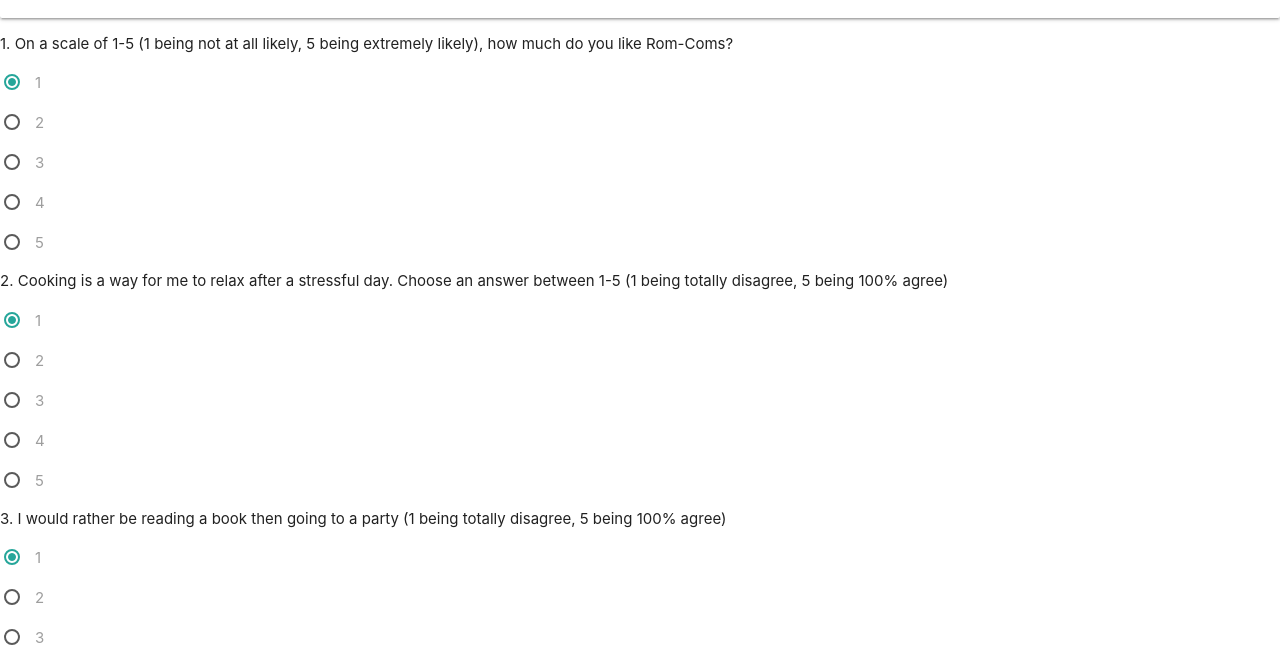
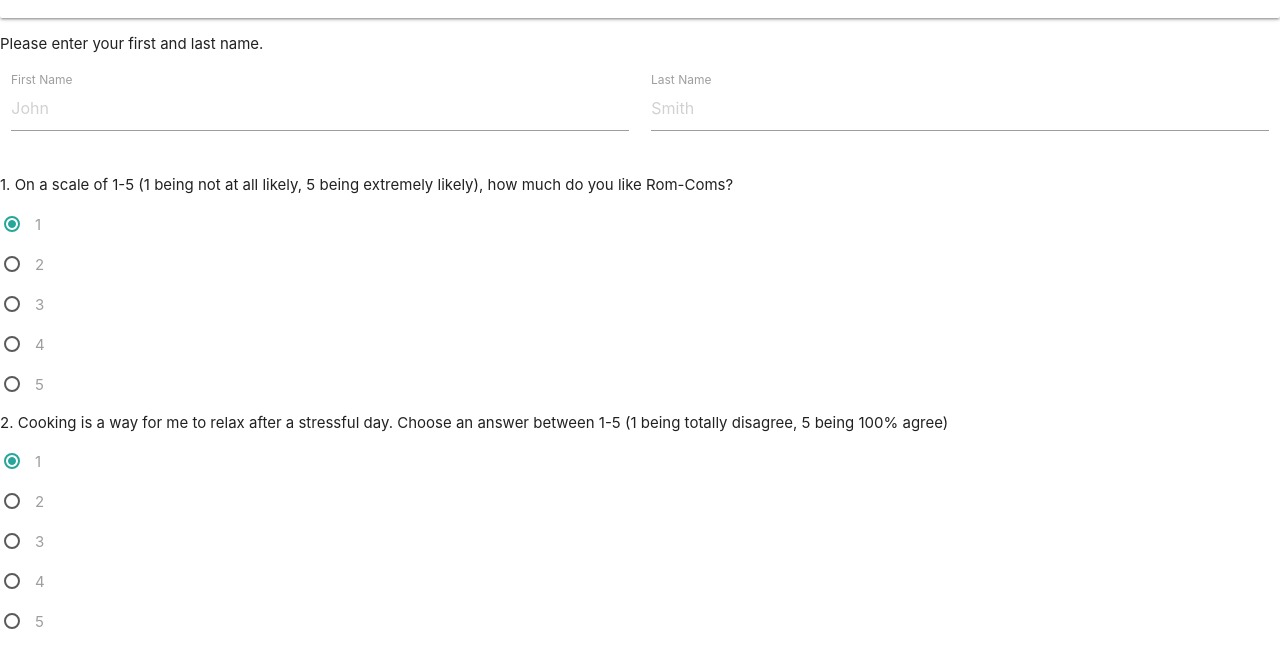
Before and after one commit to claudiafalk0/friendFinder, a website: page public/survey.html in a window 1280 px wide. Shown: the part 128-774 px from the top of the page. Drawn offline with nearby package versions, Linux system fonts and the light colour scheme.

Commit message:
added name tags

```diff
--- a/public/survey.html
+++ b/public/survey.html
@@ -15,6 +15,21 @@
         <div id = 'heading' class="card-panel" >
                 <span id = 'header' class="#ba68c8 purple lighten-2">FriendFinder</span>
             </div>
+            <div class="row">
+                <p> Please enter your first and last name.</p>
+                    <form class="col s12">
+                      <div class="row">
+                        <div class="input-field col s6">
+                          <input placeholder="John" id="first_name" type="text" class="validate">
+                          <label for="first_name">First Name</label>
+                        </div>
+                        <div class="input-field col s6">
+                          <input placeholder = 'Smith' id="last_name" type="text" class="validate">
+                          <label for="last_name">Last Name</label>
+                        </div>
+                      </div>
+                      <div class="row">
+
     <form id= 'question1' action="#">
     <p>1. On a scale of 1-5 (1 being not at all likely, 5 being extremely likely), how much do you like Rom-Coms?</p>
     <p>
```
Also changed, not shown: server.js (+20 -0 lines), monica_geller.jpg (added).
